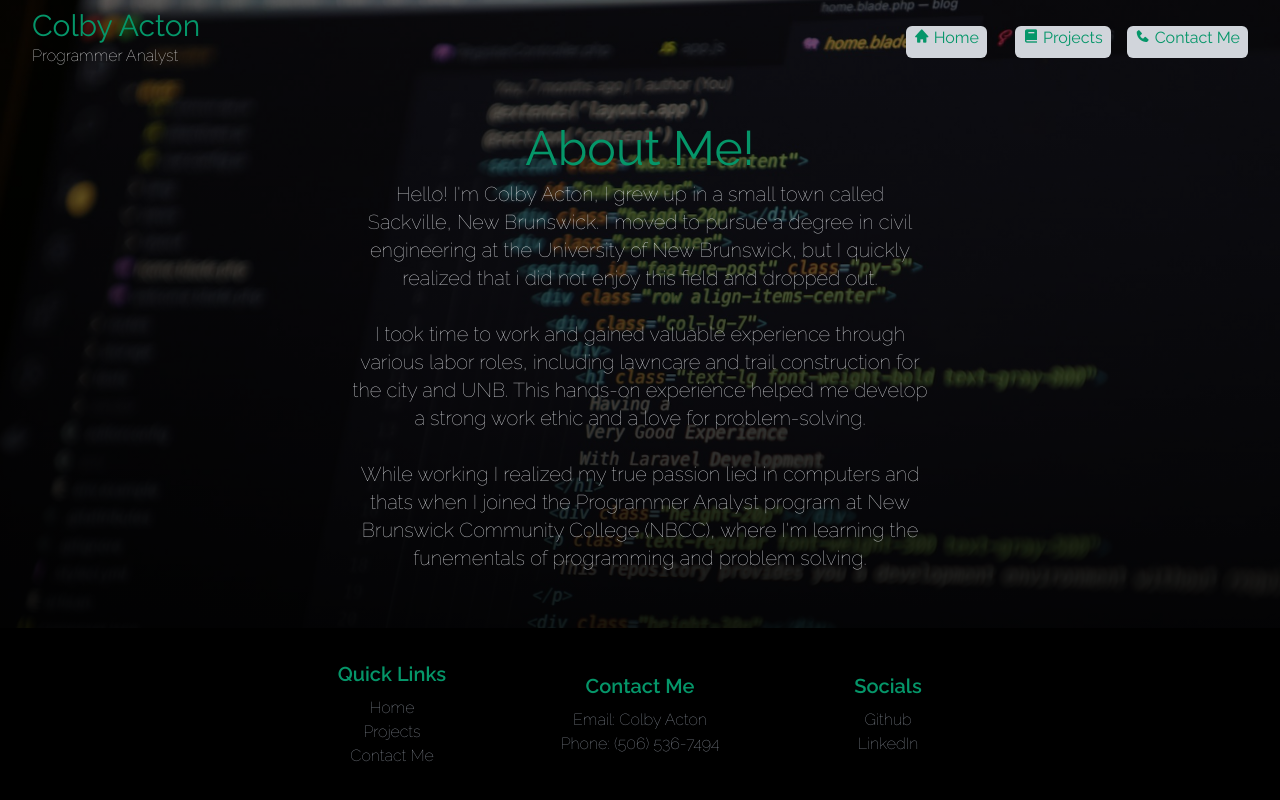
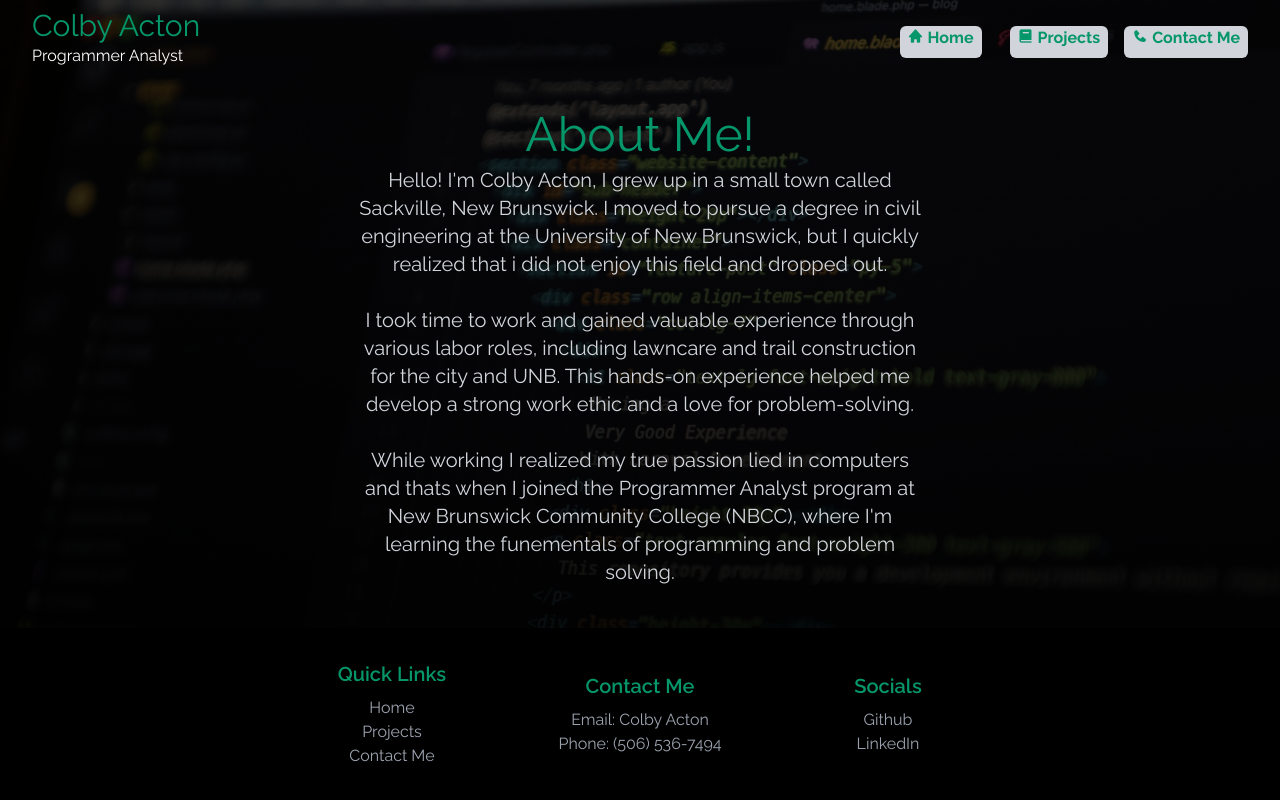
Before and after one commit to Cacton12/Portfolio, a React (Create React App) app: page / in a window 1280 px wide. Built offline with nearby package versions, Linux system fonts and the light colour scheme; a web font is replaced by a local one.

Commit message:
changed background and darkness and text

```diff
--- a/src/App.js
+++ b/src/App.js
@@ -11,10 +11,10 @@ function App() {
  style={{ backgroundImage: `url('${process.env.PUBLIC_URL}/background.jpg')` }}
 >
  {/* Background Overlay */}
- <div className="absolute inset-0 bg-gradient-to-b from-black/50 to-black"></div>
+ <div className="absolute inset-0 bg-gradient-to-b from-black/75 to-black"></div>
 
  {/* Navbar */}
- <div className="relative z-10">
+ <div className="relative z-20">
    <NavBar></NavBar>
  </div>
 
--- a/src/Contact.js
+++ b/src/Contact.js
@@ -8,10 +8,10 @@ function Contact() {
         /* Background */
       <div
         className="relative w-screen h-screen bg-cover bg-center flex flex-col"
-        style={{ backgroundImage: "url('/background.jpg')" }}
+        style={{ backgroundImage: `url('${process.env.PUBLIC_URL}/background.jpg')` }}
       >
         {/* Background Overlay */}
-        <div className="absolute inset-0 bg-gradient-to-b from-black/50 to-black"></div>
+        <div className="absolute inset-0 bg-gradient-to-b from-black/75 to-black"></div>
 
         {/* Navbar */}
         <div className="relative z-10">
--- a/src/Main.js
+++ b/src/Main.js
@@ -3,7 +3,7 @@ const Main = () => {
       <div className="flex flex-wrap justify-center items-center w-full h-full px-4 sm:px-8 py-4">
       <div className="w-full sm:w-3/4 md:w-2/3 lg:w-1/2 text-center p-4">
           <h1 className="text-3xl md:text-4xl lg:text-5xl raleway-regular text-emerald-600">About Me!</h1>
-          <p className="mt-2 text-sm sm:text-base md:text-lg lg:text-xl text-gray-200 leading-relaxed">
+          <p className="mt-2 text-sm sm:text-base md:text-lg lg:text-xl text-gray-300 leading-relaxed">
               Hello! I'm Colby Acton, I grew up in a small town called Sackville, New Brunswick. I moved to pursue a degree in civil engineering at the University of New Brunswick, but I quickly realized that i did not enjoy this field and dropped out.
               <br /><br />
               I took time to work and gained valuable experience through various labor roles, including lawncare and trail construction for the city and UNB. This hands-on experience helped me develop a strong work ethic and a love for problem-solving.
--- a/src/Navbar.js
+++ b/src/Navbar.js
@@ -18,20 +18,20 @@ const NavBar = () => {
 
   {/* Regular navbar links for larger screens */}
   <div className="hidden md:flex space-x-4 pt-4 text-emerald-600">
-    <Link to="/" className="bg-gray-300 rounded-md h-8 px-2 mr-3 raleway-regular">
+    <Link to="/" className="bg-gray-300 rounded-md h-8 px-2 mr-3 raleway-bold">
       <i className='bx bxs-home mr-1 pl-0'></i>Home
     </Link>
-    <Link to="/projects" className="bg-gray-300 rounded-md h-8 px-2 mr-3 raleway-regular">
+    <Link to="/projects" className="bg-gray-300 rounded-md h-8 px-2 mr-3 raleway-bold">
       <i className='bx bxs-book mr-1 pl-0'></i>Projects
     </Link>
-    <Link to="/contact" className="bg-gray-300 rounded-md h-8 px-2 mr-3 raleway-regular">
+    <Link to="/contact" className="bg-gray-300 rounded-md h-8 px-2 mr-3 raleway-bold">
       <i className='bx bxs-phone mr-1 pl-0'></i>Contact Me
     </Link>
   </div>
 
   {/* Menu icon for smaller screens */}
   <div className="md:hidden">
-    <button onClick={toggleMenu} className="text-emerald-600 text-3xl bg-white rounded-md">
+    <button onClick={toggleMenu} className="text-emerald-600 text-3xl bg-gray-300 rounded-md">
       <i className="bx bx-menu"></i>
     </button>
   </div>
--- a/src/Projects.js
+++ b/src/Projects.js
@@ -7,10 +7,10 @@ function Projects() {
         /* Background */
         <div
             className="relative w-screen h-screen bg-cover bg-center flex flex-col"
-            style={{ backgroundImage: "url('/background.jpg')" }}
+            style={{ backgroundImage: `url('${process.env.PUBLIC_URL}/background.jpg')` }}
         >
             {/* Background Overlay */}
-            <div className="absolute inset-0 bg-gradient-to-b from-black/50 to-black"></div>
+            <div className="absolute inset-0 bg-gradient-to-b from-black/75 to-black"></div>
 
             {/* Navbar */}
             <div className="relative z-10">
--- a/src/index.css
+++ b/src/index.css
@@ -24,7 +24,7 @@
   }
 body{
     font-family: "Raleway", sans-serif;
-    font-weight: 100;
+    font-weight: 400;
 }
 
 }
```
